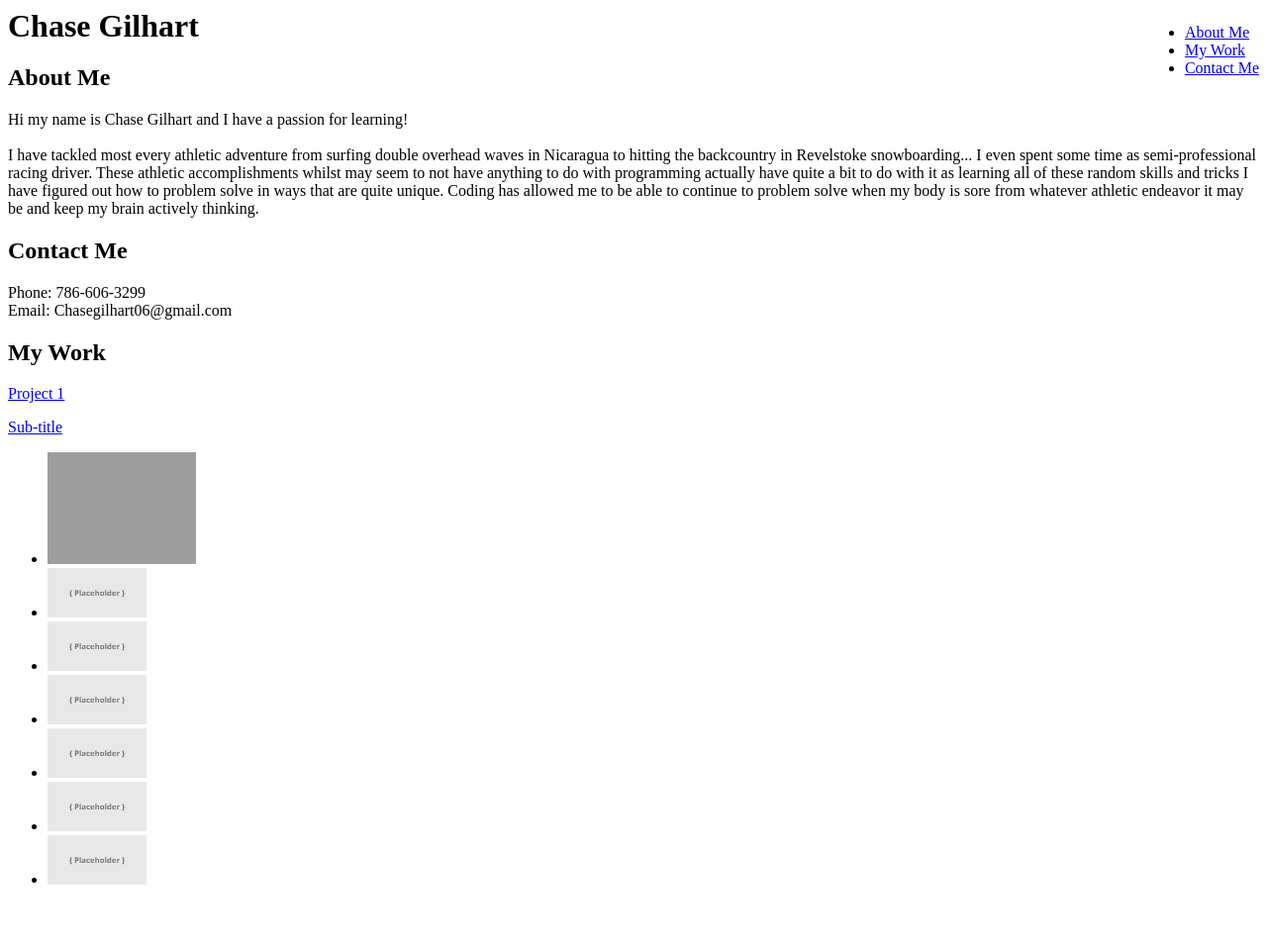
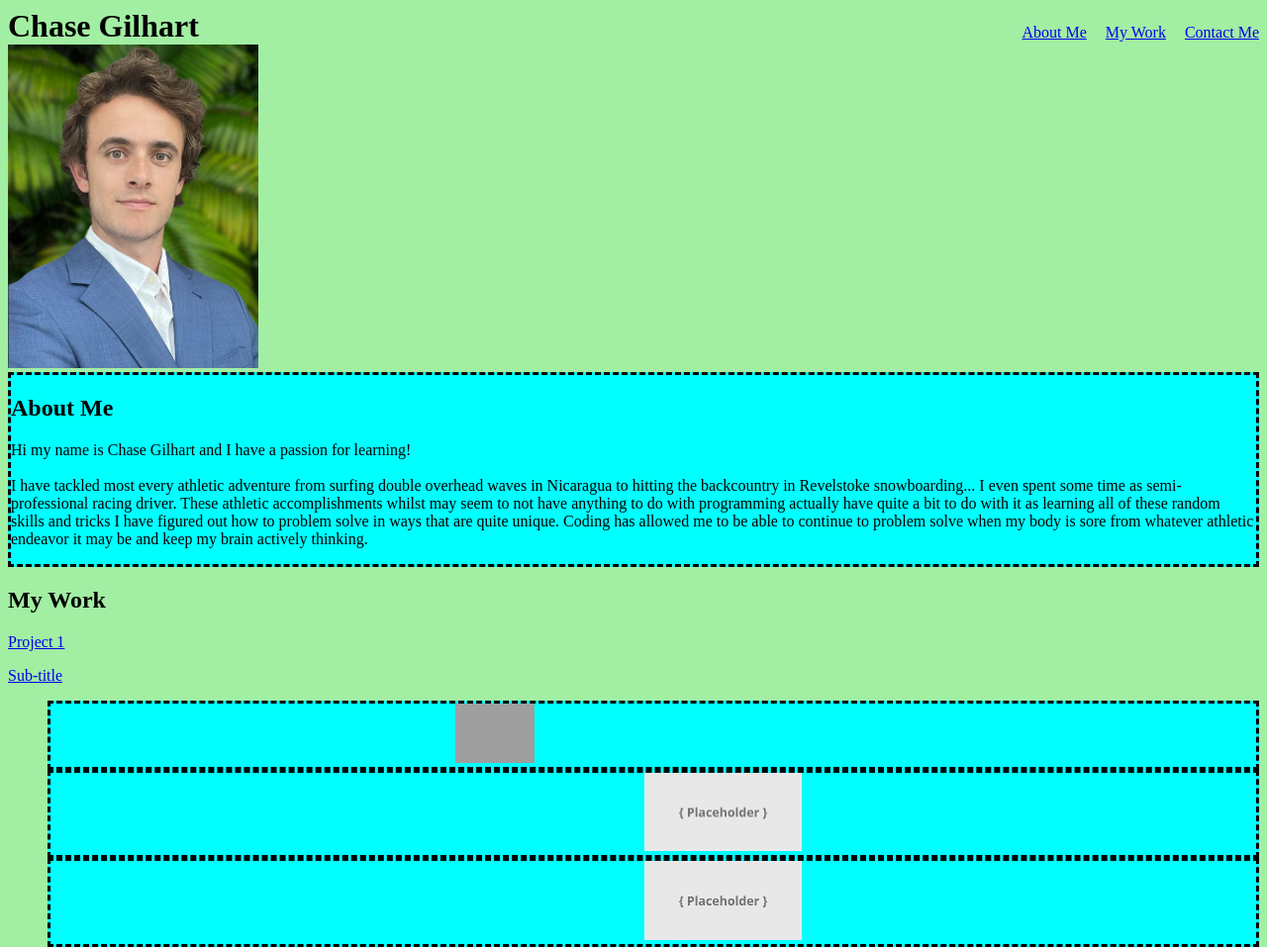
Before and after one commit to ChaseR17/challenge-2, a plain HTML site: page index.html in a window 1280 px wide. Shown: the top 957 px of the page at 99% size. Before the commit the page ends 914 px from the top, so only its background shows below. Drawn offline with Linux system fonts and the light colour scheme; grey boxes are pictures that could not be loaded.

Commit message:
Added Borders and Color

```diff
--- a/index.html
+++ b/index.html
@@ -18,23 +18,19 @@
         </nav>
     </header>
     <Main>
+        <img src="./images/Headshot 2.png" class="pic-me"></img>
         <section id="about-me">
             <h2>About Me</h2>
                 <p>Hi my name is Chase Gilhart and I have a passion for learning! <br/><br/> I have tackled most every athletic adventure from surfing double overhead waves in Nicaragua to hitting the backcountry in Revelstoke snowboarding... I even spent some time as semi-professional racing driver. These athletic accomplishments whilst may seem to not have anything to do with programming actually have quite a bit to do with it as learning all of these random skills and tricks I have figured out how to problem solve in ways that are quite unique. Coding has allowed me to be able to continue to problem solve when my body is sore from whatever athletic endeavor it may be and keep my brain actively thinking.  </p>
         </section>
-        <section id="contact-me">
-            <h2>Contact Me</h2>
-            <p>
-                Phone: 786-606-3299
-                <br/>Email: Chasegilhart06@gmail.com
-            </p>
-        </section>
+
         <section id="my-work">
             <h2>My Work</h2>
 
             <a href="https://chaser17.github.io/Challenge-1/" class="project-1">
             <p>Project 1</p>
             <span>Sub-title</span>
+
         </a>
             <nav>
                 <ul>
@@ -49,6 +45,13 @@
                 </ul>
             </nav>
         </section>
+        <section id="contact-me">
+            <h2>Contact Me</h2>
+            <p>
+                Phone: 786-606-3299
+                <br/>Email: Chasegilhart06@gmail.com
+            </p>
+        </section>
     </Main>
 
 </body>
--- a/style.css
+++ b/style.css
@@ -1,28 +1,54 @@
-.past-work {
-width: 150px;
+/*Header*/
+.nav-li{
+    display: inline;
+    list-style: none;
+    padding-left: 15px;
 }
 
-.place-holder {
-width: 100px
-}
 .nav-h1{
     display: inline;
 }
-
+/*HELP why do i need this seperate class .nav (when i dont have it i cant get the text to align at the top in the nav bar*/
 .nav{
     float: right;
 }
 
+/*Main*/
+body {
+    background-color:rgb(162, 238, 163);
+}
+
+.pic-me{
+    width: 20%;
+    display: inline-block;
+    list-style: none;
+}
+
+
+
+/*About Me*/
 #about-me {
+  background-color: aqua;
+  border-style: dashed;
+  border-color: black;
 
 }
+/* HELP Want to make the app space in multiple rows and evenly */
+.nav-app {
+list-style: none;
+display:flex;
+justify-content: space-evenly;
+background-color: aqua;
+  border-style: dashed;
+  border-color: black;
+}
 
-.
+.past-work {
+    width: 20%;
+    }
 
-.nav-li{
-    display: inline;
-    list-style: none;
-    padding-left: 15px;
+.place-holder {
+    width: 50%;
     }
 
 @media screen and (min-width: 1080px) {
```
Also changed, not shown: images/Headshot 2.png (added), images/day 2 thumb.png (added). Lines whose indentation alone changed are shown as unchanged.
